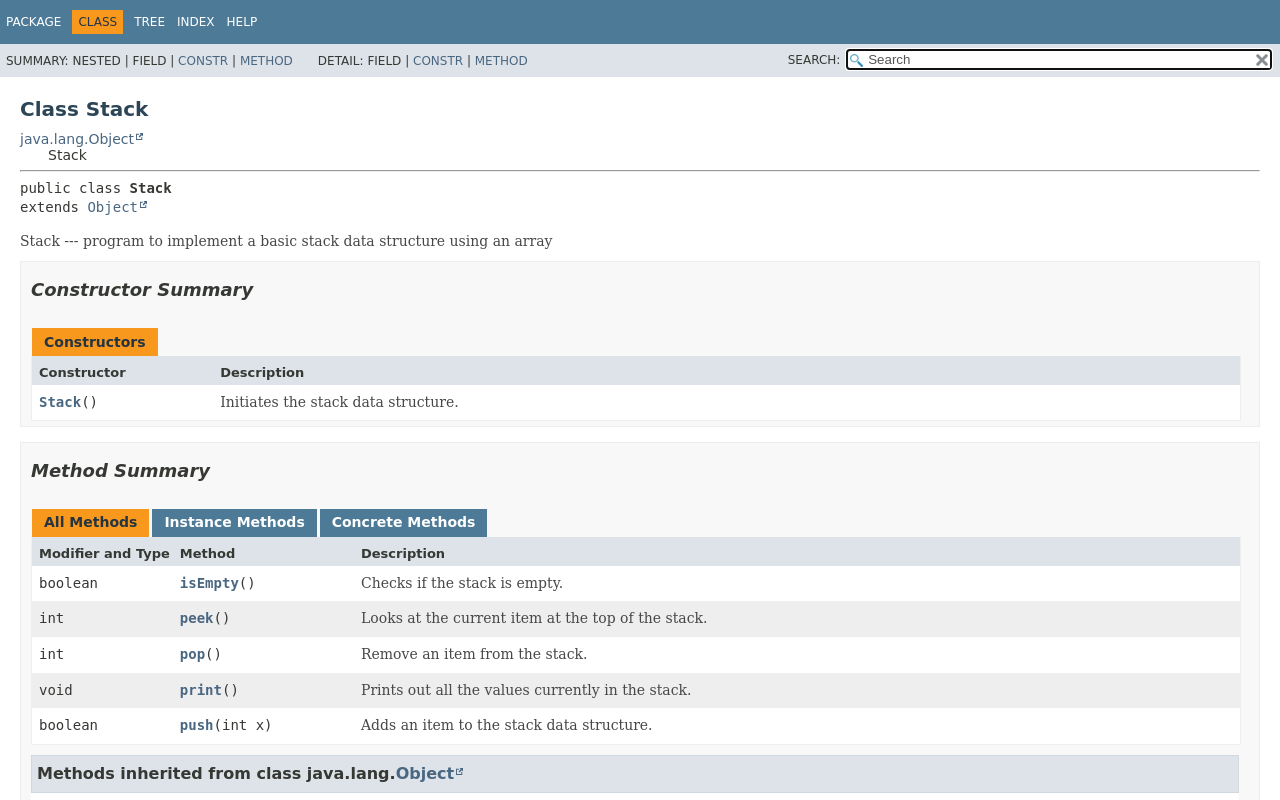
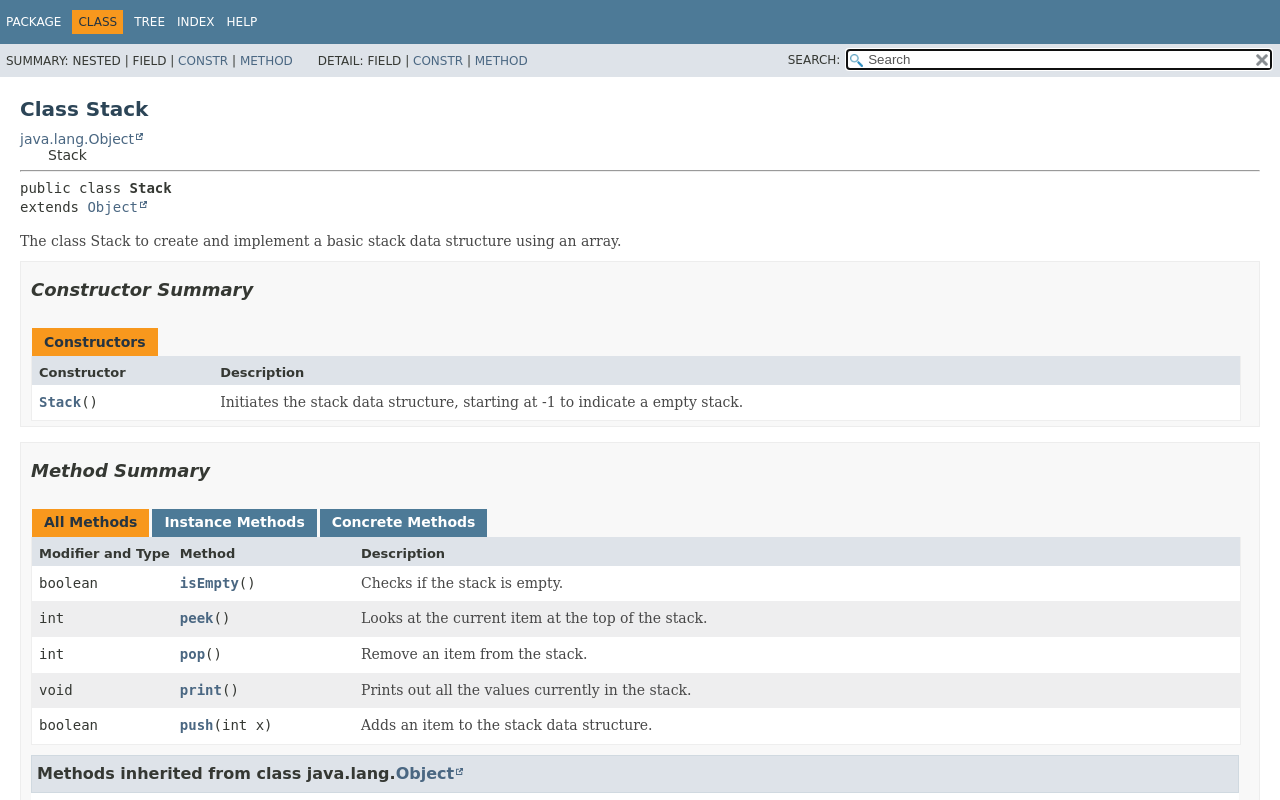
Before and after one commit to Chivesy/Data-Structure-Practice, a plain HTML site: page docs/Stack.html in a window 1280 px wide. Drawn offline with Linux system fonts and the light colour scheme; a web font is replaced by a local one.

Commit message:
Minor comment corrections
Updated Stack.java comments with some minor updates.

```diff
--- a/docs/Stack.html
+++ b/docs/Stack.html
@@ -1,7 +1,7 @@
 <!DOCTYPE HTML>
 <html lang="en">
 <head>
-<!-- Generated by javadoc (17) on Tue Sep 14 16:30:01 CDT 2021 -->
+<!-- Generated by javadoc (17) on Tue Sep 14 17:00:33 CDT 2021 -->
 <title>Stack</title>
 <meta name="viewport" content="width=device-width, initial-scale=1">
 <meta http-equiv="Content-Type" content="text/html; charset=utf-8">
@@ -76,7 +76,7 @@ loadScripts(document, 'script');</script>
 <hr>
 <div class="type-signature"><span class="modifiers">public class </span><span class="element-name type-name-label">Stack</span>
 <span class="extends-implements">extends <a href="https://docs.oracle.com/en/java/javase/17/docs/api/java.base/java/lang/Object.html" title="class or interface in java.lang" class="external-link">Object</a></span></div>
-<div class="block">Stack --- program to implement a basic stack data structure using an array</div>
+<div class="block">The class Stack to create and implement a basic stack data structure using an array.</div>
 </section>
 <section class="summary">
 <ul class="summary-list">
@@ -90,7 +90,7 @@ loadScripts(document, 'script');</script>
 <div class="table-header col-last">Description</div>
 <div class="col-constructor-name even-row-color"><code><a href="#%3Cinit%3E()" class="member-name-link">Stack</a>()</code></div>
 <div class="col-last even-row-color">
-<div class="block">Initiates the stack data structure.</div>
+<div class="block">Initiates the stack data structure, starting at -1 to indicate a empty stack.</div>
 </div>
 </div>
 </section>
@@ -152,7 +152,7 @@ loadScripts(document, 'script');</script>
 <section class="detail" id="&lt;init&gt;()">
 <h3>Stack</h3>
 <div class="member-signature"><span class="modifiers">public</span>&nbsp;<span class="element-name">Stack</span>()</div>
-<div class="block">Initiates the stack data structure.</div>
+<div class="block">Initiates the stack data structure, starting at -1 to indicate a empty stack.</div>
 </section>
 </li>
 </ul>
```
Also changed, not shown: docs/Main.html (+1 -1 lines), docs/allclasses-index.html (+2 -2 lines), docs/allpackages-index.html (+1 -1 lines), docs/help-doc.html (+1 -1 lines), docs/index-all.html (+3 -3 lines), docs/index.html (+1 -1 lines), docs/overview-tree.html (+1 -1 lines), docs/package-summary.html (+2 -2 lines), docs/package-tree.html (+1 -1 lines), 1 other file.
